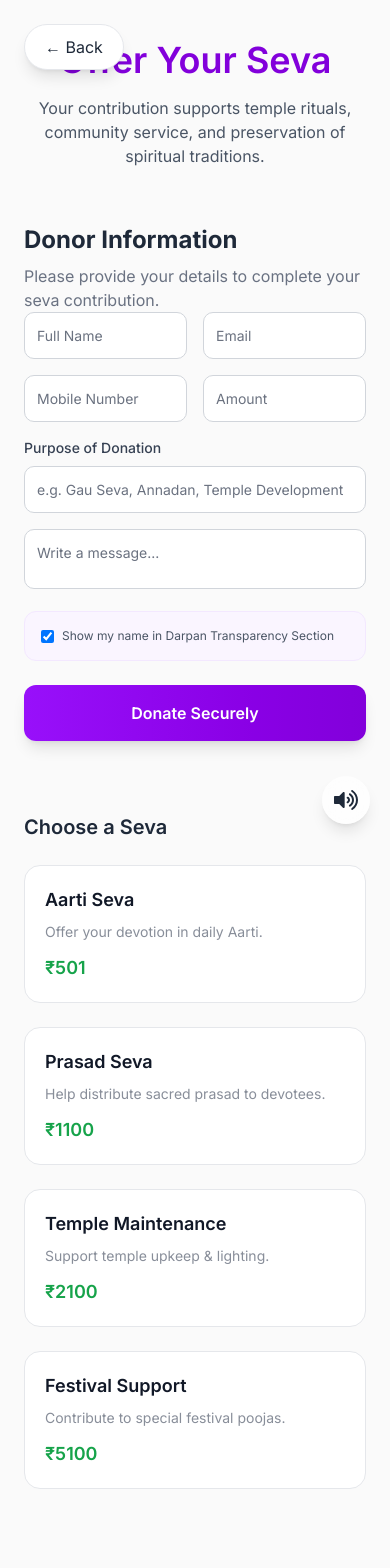
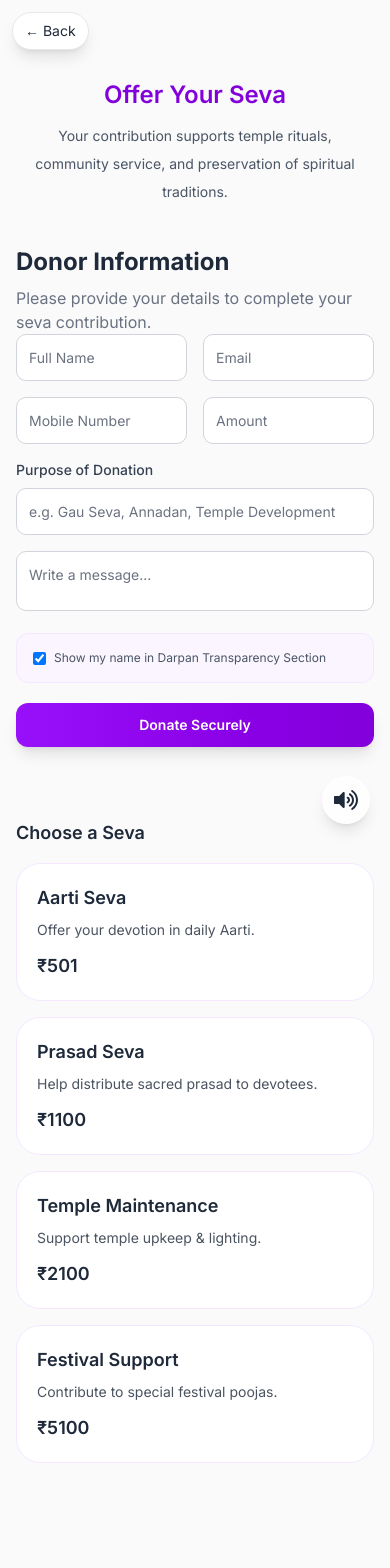
Before and after one commit to PathakAnshika/ShivTempleWebsite, a Next.js app: page /donation in a window 390 px wide. Shown: the top 1568 px of the page. Built offline with nearby package versions, Linux system fonts and the light colour scheme; no server answers; the database is empty.

Commit message:
Upgrade Next.js to fix security vulnerability

```diff
--- a/app/donation/page.jsx
+++ b/app/donation/page.jsx
@@ -152,24 +152,63 @@ const handleCardSelect = (opt) => {
 
   return (
 <>
-  <div className="min-h-screen bg-[#fafafa] pt-10 px-6">
+ <div className="min-h-screen bg-[#fafafa] pt-20 sm:pt-10 px-4 sm:px-6">
 
       {/* BACK */}
    <button
   onClick={() => router.push("/")}
-  className="fixed left-6 top-6 z-50 bg-white text-gray-800 px-5 py-2.5 rounded-full shadow-lg border border-gray-200 hover:bg-gray-100 transition-all"
+  className="
+    fixed
+    left-3 top-3
+    sm:left-6 sm:top-6
+    z-50
+
+    bg-white
+    text-gray-800
+
+    px-3 py-2
+    sm:px-5 sm:py-2.5
+
+    text-sm sm:text-base
+
+    rounded-full
+    shadow-lg
+    border border-gray-200
+
+    hover:bg-gray-100
+    transition-all
+  "
 >
   ← Back
 </button>
 
       {/* TITLE */}
-      <div className="text-center mb-14">
+      <div className="text-center mb-10 sm:mb-14">
 
-        <h1 className="text-4xl md:text-5xl font-semibold text-purple-700">
+       <h1
+  className="
+    text-2xl
+    sm:text-4xl
+    md:text-5xl
+    font-semibold
+    text-purple-700
+    leading-tight
+  "
+>
   Offer Your Seva
 </h1>
 
-        <p className="text-gray-600 mt-4 max-w-xl mx-auto">
+       <p
+  className="
+    text-gray-600
+    mt-3 sm:mt-4
+    max-w-xl
+    mx-auto
+    text-sm sm:text-base
+    leading-7
+    px-2
+  "
+>
   Your contribution supports temple rituals, community service,
   and preservation of spiritual traditions.
 </p>
@@ -281,22 +320,44 @@ const handleCardSelect = (opt) => {
         <button
   onClick={handleDonate}
   disabled={loading}
-  className="w-full mt-6 py-4 rounded-xl font-semibold text-white bg-gradient-to-r from-purple-600 to-purple-700 shadow-lg hover:scale-[1.02] transition-all"
+  className="
+    w-full
+    mt-5 sm:mt-6
+
+    py-3 sm:py-4
+    px-4
+
+    rounded-xl
+
+    text-sm sm:text-base
+    font-semibold
+
+    text-white
+    bg-gradient-to-r
+    from-purple-600
+    to-purple-700
+
+    shadow-lg
+
+    hover:scale-[1.02]
+    active:scale-95
+
+    transition-all
+  "
 >
   {loading ? "Processing..." : "Donate Securely"}
 </button>
-
         </div>
 
 
        {/* SEVA OPTIONS */}
 <div>
 
-  <h2 className="text-xl font-semibold mb-6 text-gray-800">
+ <h2 className="text-lg sm:text-xl md:text-2xl font-semibold mb-4 sm:mb-6 text-gray-800">
   Choose a Seva
 </h2>
 
-  <div className="grid grid-cols-1 sm:grid-cols-2 gap-6">
+  <div className="grid grid-cols-1 sm:grid-cols-2 gap-4 sm:gap-6">
 
     {donationOptions.map((opt) => {
 
@@ -308,8 +369,35 @@ const handleCardSelect = (opt) => {
   key={opt.id}
   onClick={() => handleCardSelect(opt)}
   className={`
-            donation_card
-            ${isSelected ? "selected" : ""}
+    relative
+    cursor-pointer
+    p-5 sm:p-6
+    rounded-3xl
+    border
+    transition-all
+    duration-300
+    backdrop-blur-md
+
+    ${
+      isSelected
+        ? `
+          bg-gradient-to-br
+          from-purple-600
+          to-purple-700
+          text-white
+          border-purple-400
+          ring-2 ring-purple-300
+          shadow-xl
+        `
+        : `
+          bg-white
+          text-gray-800
+          border-purple-100
+          hover:border-purple-300
+          hover:shadow-xl
+          hover:-translate-y-1
+        `
+    }
   `}
 >
 
```
Lines whose indentation alone changed are shown as unchanged.
